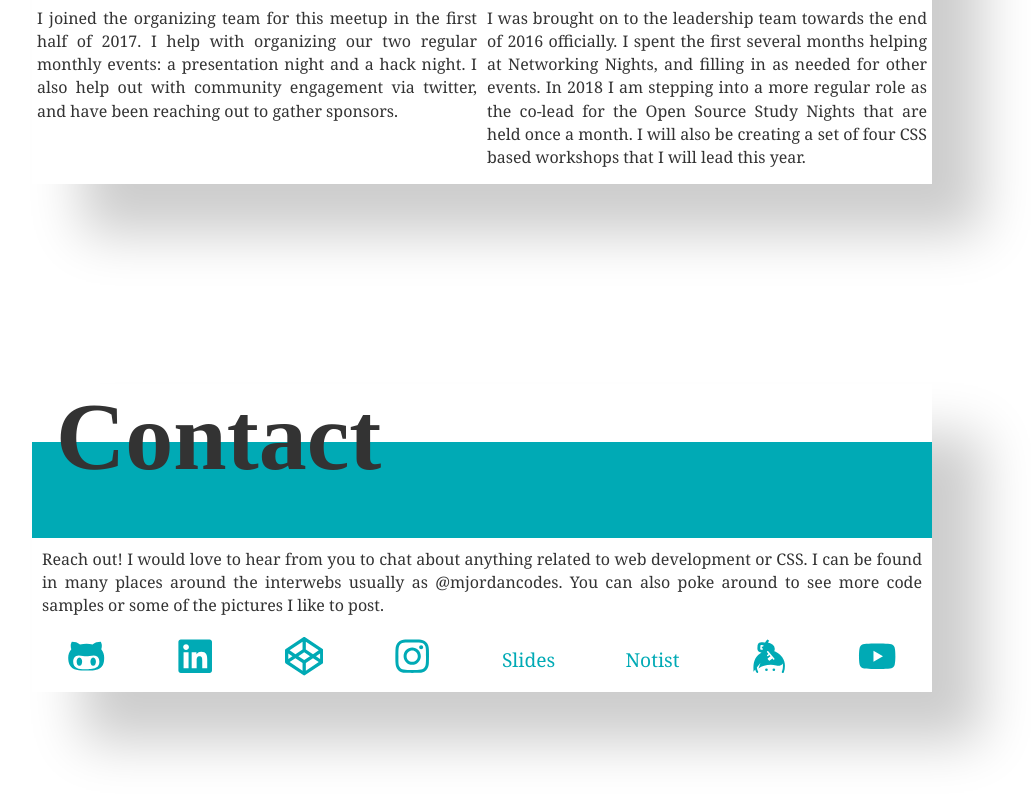
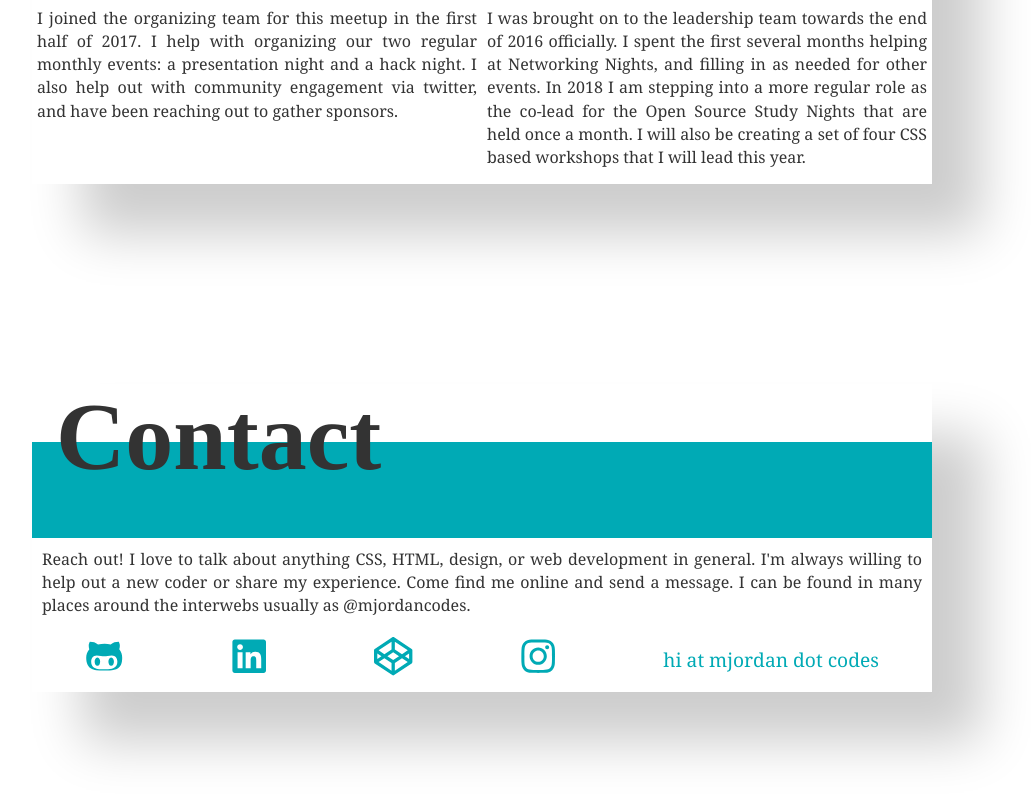
Before and after one commit to mjordancodes/portfolio, a Gatsby site: page / in a window 1280 px wide. Shown: the part 1707-2505 px from the top of the page, without its empty margins (158-1189 px from the left). Built offline with nearby package versions, Linux system fonts and the light colour scheme; Gatsby itself is replaced by a stand-in of ours; a web font is replaced by a local one.

Commit message:
changing listed contact methods

```diff
--- a/src/components/contact.js
+++ b/src/components/contact.js
@@ -1,11 +1,11 @@
 import React from 'react'
 import styles from './contact.module.scss'
 import {
+  FaCodepen,
   FaGithubAlt,
-  FaLinkedin,
-  FaCodepen,
   FaInstagram,
   FaKeybase,
+  FaLinkedin,
   FaTwitter,
   FaYoutube }
   from 'react-icons/fa'
--- a/src/pages/index.js
+++ b/src/pages/index.js
@@ -11,7 +11,7 @@ const IndexPage = () => (
   <Layout>
     <Section title="About">
       <SubTwo>
-        <img src="https://s3-us-west-2.amazonaws.com/s.cdpn.io/325029/michelle.png"/>
+        <img src="https://s3-us-west-2.amazonaws.com/s.cdpn.io/325029/michelle.png" alt="Jordan" />
         <div>
           <h3>Hello World</h3>
           <p>I’m mJordan, a creative front end developer currently working as a contractor at Nike. Nothing excites me more than immersing myself in a good challenge or a great book. For me, coding is the perfect mix of logical problem solving, and creative artistic expression. When not coding, I am spending my time creating something new, getting involved in the local tech community, or exploring the world around me with my trusty Nikon camera.</p>
@@ -39,7 +39,7 @@ const IndexPage = () => (
     <Section title="Contact">
       <SubOne
         ifFlex={false}>
-        <p>Reach out! I would love to hear from you to chat about anything related to web development or CSS. I can be found in many places around the interwebs usually as @mjordancodes. You can also poke around to see more code samples or some of the pictures I like to post.</p>
+        <p>Reach out! I love to talk about anything CSS, HTML, design, or web development in general. I'm always willing to help out a new coder or share my experience. Come find me online and send a message. I can be found in many places around the interwebs usually as @mjordancodes. </p>
       </SubOne>
       <SubOne
         isFlex={true}>
@@ -50,24 +50,23 @@ const IndexPage = () => (
         />
         <Contact
           title="Linkedin"
+          url="https://www.linkedin.com/in/michellejl/"
+          handle="michellejl"
         />
         <Contact
           title="CodePen"
+          url="https://codepen.io/mjordancodes/"
+          handle="mjordancodes"
         />
         <Contact
           title="Instagram"
+          url="https://www.instagram.com/mjordancodes/"
+          handle="mjordancodes"
         />
         <Contact
-          title="Slides"
-        />
-        <Contact
-          title="Notist"
-        />
-        <Contact
-          title="Keybase"
-        />
-        <Contact
-          title="YouTube"
+          title="hi at mjordan dot codes"
+          url="mailto:hi@mjordan.codes"
+
         />
       </SubOne>
     </Section>
```
Also changed, not shown: README.md.
